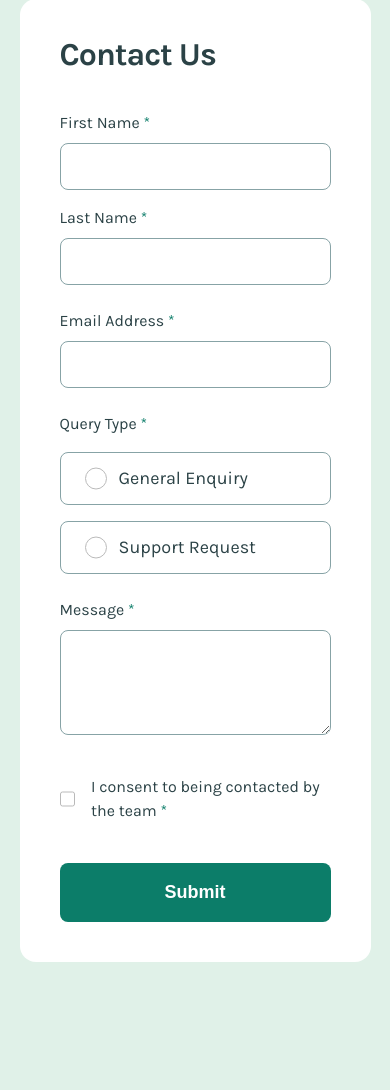
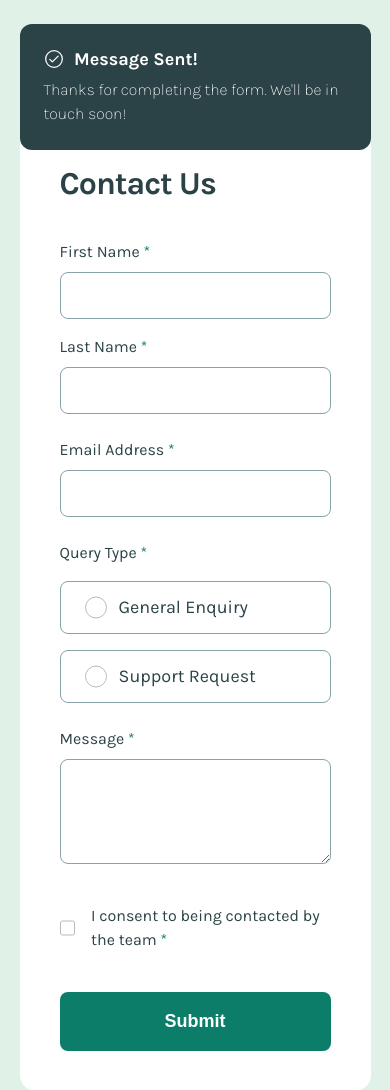
Before and after one commit to jmmarketing/contact-form-FEM, a plain HTML site: page index.html in a window 390 px wide. Before the commit the page ends 962 px from the top, so only its background shows below. Drawn offline with Linux system fonts and the light colour scheme.

Commit message:
Tweaking success-message component. Also discovered a padding issue on main body when going down to mobile that needs to be looked at

```diff
--- a/sass/base/_base.scss
+++ b/sass/base/_base.scss
@@ -20,10 +20,10 @@ body {
   overflow-x: hidden;
   background-color: #e0f1e8;
   height: 100vh;
-  padding: 128px 16px;
+  padding: 128px 16px; //Need to address in mobile
 
   display: flex;
-  justify-content: center;
+  //   justify-content: center;
   align-items: center;
   flex-direction: column;
 
--- a/sass/components/_success-message.scss
+++ b/sass/components/_success-message.scss
@@ -7,8 +7,8 @@
 
   padding: 24px;
 
-  //   position: absolute;
-  //   top: 24px;
+  position: absolute;
+  top: 24px;
 
   &__icon {
     // display: inline-block;
@@ -27,6 +27,6 @@
     padding-top: 8px;
     font-size: 1.6rem;
     font-weight: 200;
-    // line-height: 150%;
+    line-height: 150%;
   }
 }
```
Also changed, not shown: sass/main.css, 1 other file.
